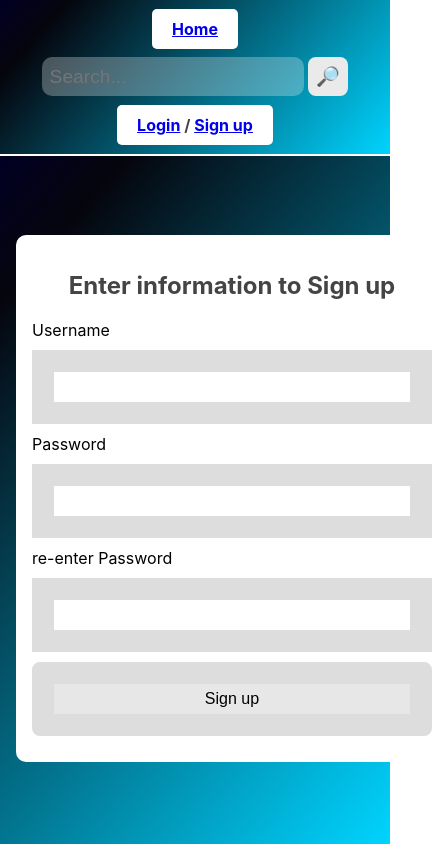
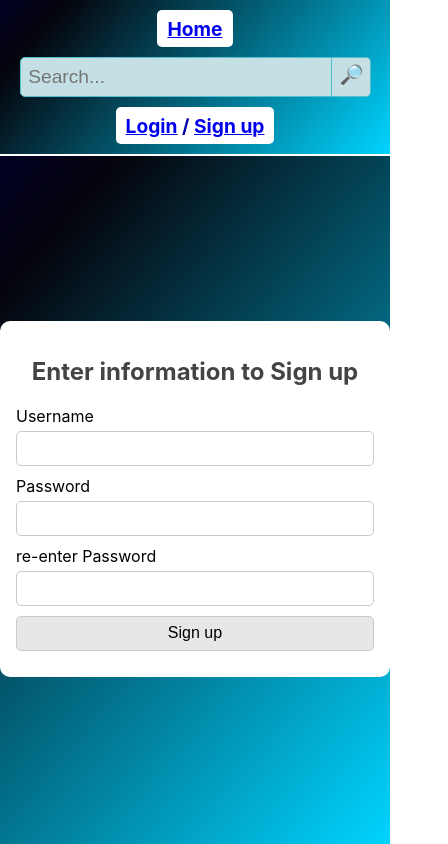
Before and after one commit to Luislfdms/Project1-COP4331C, a React (Create React App) app in the folder front-end/: page /signup in a window 390 px wide. Shown: the whole page, 448 px wide, since content can reach past the window. Built offline with nearby package versions, Linux system fonts and the light colour scheme.

Commit message:
reapply changes from before 1d15d28

```diff
--- a/front-end/src/App.css
+++ b/front-end/src/App.css
@@ -6,7 +6,7 @@
 
 .App {
   margin-top: 3.6em;
-  padding: 1em;
+  padding: 1em min(1em, calc((100vw - 400px) / 2));
   text-align: center;
   background: rgb(2,0,36);
   background: linear-gradient(131deg, rgba(2,0,36,1) 0%, rgba(5,5,13,1) 13%, rgba(0,212,255,1) 100%);
@@ -33,10 +33,10 @@
 .home-nav, .signin-info {
   position: relative;
   display: inline-block;
-  padding: 10px 20px;
+  height: 23px;
+  padding: 7px 10px;
   background-color: #fff;
-  color: #444;
-  font-size: 16px;
+  color: #00a;
   border-radius: 5px;
 }
 
@@ -44,22 +44,32 @@
   text-align: right;
 }
 .searchbar {
-  flex-grow: .3;
+  flex-grow: .5;
   display: flex;
 }
 .searchbar .query {
   flex-grow: 1;
   padding: .4em;
-  border: none;
+  border-color: #54c0cf;
   box-sizing: border-box;
   font-size: 1em;
-  border-radius: 10px;
+  border-radius: 5px 0 0 5px;
 }
 .searchbar .search-button {
   margin: 0;
-  margin-left: .2em;
+  padding: .3em .4em .5em;
+  width: 2em;
+  /* margin-left: .2em; */
+  border-left: 0;
+  border-radius: 0 5px 5px 0;
+  background-color: white;
+  border-color: #54c0cf;
 }
-@media (max-width: 60rem) {
+.searchbar input:disabled, .searchbar button:disabled {
+  background-color: #c4e0e4;
+  color: #505f50;
+}
+@media (max-width: 45rem) {
   .App {
     margin-top: 9.6em;
   }
@@ -70,6 +80,7 @@
   }
   .searchbar {
     flex-grow: 0;
+    width: 100%;
   }
   .home-nav, .signin-info {
     text-align: center;
@@ -86,7 +97,6 @@
 }
 
 button, input[type="submit"], input[type="button"] {
-  border: 0;
   padding: 8px;
   margin: 0 5px;
   border-radius: 8px;
@@ -94,9 +104,21 @@ button, input[type="submit"], input[type="button"] {
   font-size: 1em;
   background-color: #e7e7e7;
 }
+input[type="submit"] {
+  transition: background-color .2s, color .2s, border-color .2s;
+}
+input[type="submit"].primary {
+  background-color: #14708f;
+  color: white;
+  border-color: #04607f;
+}
+input, button {
+  border: 1px solid #cacaca;
+}
 button.destructive {
-  color: rgb(70, 86, 194);
+  color: #a00;
   background-color: #ffe7e7;
+  border-color: #ffcaca;
 }
 button:disabled {
   cursor: default;
@@ -108,7 +130,7 @@ button.destructive:disabled {
   background-color: #ffeaea;
 }
 .form {
-  width: 400px;
+  width: min(400px, calc(100% - 2em));
   margin: auto;
   text-align: center;
   background-color: white;
@@ -119,18 +141,66 @@ button.destructive:disabled {
   text-align: left;
   display: block;
 }
-.form input {
+.form input, .form button {
   width: 100%;
   padding: 6px 10px;
   margin: 10px 0;
-  border: 2cap solid #ddd;
+  border-radius: 5px;
+  height: 35px;
   box-sizing: border-box;
   display: block;
   font-size: 1em;
 }
+.form h2 {
+  color: #444;
+}
+.form input.invalid {
+  border-color: red;
+}
+/* i don't remember where the border's set so i'll just change all of them */
+.form .likely-invalid, .form .likely-invalid > * {
+  border-color: orange;
+}
+.form > input:last-child, .form > button:last-child {
+  margin-bottom: 0;
+}
+.form label + input, .form label input {
+  margin-top: 5px;
+}
+.form .react-tel-input {
+  display: flex;
+  margin: 5px 0 10px;
+}
+.form .react-tel-input .form-control {
+  flex-grow: 1;
+  outline: revert;
+}
+.form .react-tel-input .selected-flag {
+  outline: revert;
+}
+.form.login .signup-button {
+  background: #f5f5f5;
+  margin-top: 20px;
+}
 
-.form h2 {
-  color:#444;
+.error {
+  color: #700;
+  background-color: #fdd;
+  padding: 1em;
+}
+.pending {
+  padding: 1em;
+  font-style: italic;
+  background-color: #fff;
+}
+.ephemeral {
+  background-color: #f7f7f7;
+  padding: 1em;
+  font-style: italic;
+}
+.App > .error:only-child, .App > .pending:only-child {
+  width: 400px;
+  margin: auto;
 }
 
 .contact-list-buttons-fix {
```
Also changed, not shown: 11 other files (tests, documents, lock files or other folders).
